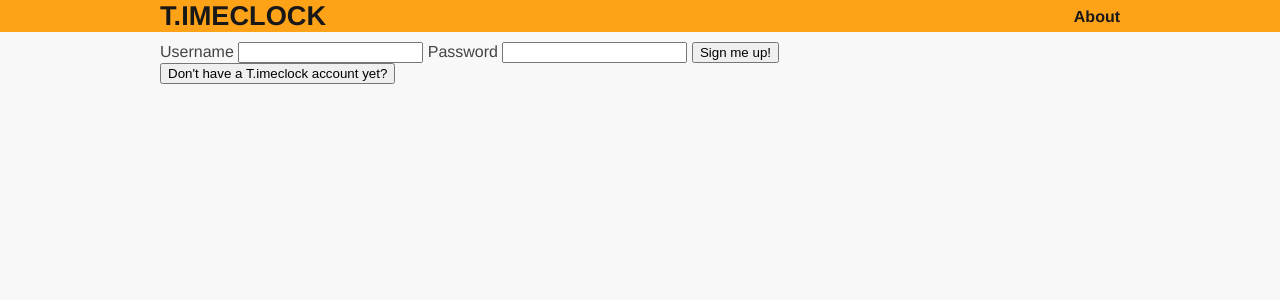
After one commit to mileswwatkins/t.imeclock, a Flask app: page /login in a window 1280 px wide. The commit adds this page. Shown: the top 300 px of the page. Run offline with Flask 2, Linux system fonts and the light colour scheme.

Commit message:
Started structuring the website, and added at least dummy pages for all planned URLs.

```diff
--- a/models.py
+++ b/models.py
@@ -10,9 +10,11 @@ class User(Base):
     __tablename__ = 'users'
     id = Column(Integer, primary_key=True)
     name = Column(String, nullable=False)
+    email = Column(String, nullable=False)
+    password = Column(String, nullable=False)
     projects = relationship('Project')
 
-    def __init__(self, name):
+    def __init__(self, name, email, password):
         self.name = name
 
     def __repr__(self):
--- a/routes.py
+++ b/routes.py
@@ -1,4 +1,9 @@
 from flask import Flask, render_template, redirect, url_for, g, request
+
+from flask_wtf import Form
+from wtforms import TextField, PasswordField
+from wtforms.validators import DataRequired, Email, Length
+
 from contextlib import closing
 
 from sqlalchemy import create_engine
@@ -12,6 +17,7 @@ from models import User, Project
 # Set application constants, and create application
 DATABASE = '/tmp/timeclock.db'
 DEBUG = True
+SECRET_KEY = 'whateverrrr'
 
 app = Flask(__name__)
 app.config.from_object(__name__)
@@ -23,33 +29,57 @@ def shutdown_session(exception=None):
     session.remove()
 
 
-# Add a new user based on the URL, and print their name out
-@app.route('/new_user/<username>')
-def new_user(username):
-    user = User(username)
-    session.add(user)
-    session.commit()
-    return "User added: {}".format(username)
+# Create a login and registration form
+class RegisterForm(Form):
+    name = TextField('Username', validators=[
+            Length(min=1, max=32, message="Maximum username length is 32")])
+    email = TextField('Email', validators=[
+            Email(message="A valid email address, please")])
+    password = PasswordField('Password', validators=[
+            Length(min=1, max=32, message="Maximum password length is 32")])
+    confirm_password = PasswordField('Confirm Password', validators=[
+            Length(min=1, max=32, message="Maximum password length is 32")])
 
-# Print list of all users
+@app.route('/login', methods=['POST', 'GET'])
+def login():
+    form = RegisterForm()
+    if form.validate_on_submit():
+        # Log the user in here with Flask-Login library
+        return redirect('/user_list')
+    return render_template('login.html', form=form)
+
+@app.route('/register', methods=['POST', 'GET'])
+def register():
+    form = RegisterForm()
+    if form.validate_on_submit():
+        user = User(name=form.name.data, email=form.email.data,
+                password=form.password.data)
+        session.add(user)
+        session.commit()
+         # Log the user in here with Flask-Login library
+        return redirect('/user_list')
+    return render_template('register.html', form=form)
+
+@app.route('/current', methods=['POST', 'GET'])
+def current():
+    pass
+
+@app.route('/today')
+def today():
+    pass
+
+@app.route('/history', methods=['POST', 'GET'])
+def history():
+    pass
+
+# For administrative and development purposes, print a list of all users
 @app.route('/user_list')
 def user_list():
-    if User.query.all() is not []:
-        all_users = ''
-        for user in User.query.all():
-            all_users = all_users + user.name + ' '
-        return all_users
-    else:
-        return "No users in database"
+    return render_template('user_list.html', users=User.query.all())
 
-@app.route('/new_user_form', methods=['POST', 'GET'])
-def new_user_form():
-    if request.method == 'POST':
-        user = User(request.form['username'])
-        session.add(user)
-        session.commit()
-    return render_template('new_user_form.html')
-
+@app.route('/about')
+def about():
+    return render_template('about.html')
 
 if __name__ == '__main__':
     app.run()
--- a/static/css/main.css
+++ b/static/css/main.css
@@ -3,15 +3,16 @@ body {
   padding: 0;
   font-family: "Helvetica Neue", Helvetica, Arial, sans-serif;
   color: #444;
+  background-color: #F8F8F8;
 }
 
 /*
- * Create dark grey header with a white logo
+ * Create orange header with a black logo
  */
 
 header {
-  background-color: #2B2B2B;
-  height: 35px;
+  background-color: #FF9900;
+  height: 32px;
   width: 100%;
   opacity: .9;
   margin-bottom: 10px;
@@ -20,13 +21,13 @@ header {
 header h1.logo {
   margin: 0;
   font-size: 1.7em;
-  color: #fff;
+  color: #000000;
   text-transform: uppercase;
   float: left;
 }
 
 header h1.logo:hover {
-  color: #fff;
+  color: #000000;
   text-decoration: none;
 }
 
@@ -48,7 +49,7 @@ header h1.logo:hover {
 }
 
 .menu li a {
-  color: #999;
+  color: #000000;
   text-decoration: none;
 }
 
@@ -57,7 +58,7 @@ header h1.logo:hover {
  */
 
 .container {
-  width: 940px;
+  width: 960px;
   margin: 0 auto;
 }
 
--- /dev/null
+++ b/templates/about.html
@@ -0,0 +1,5 @@
+{% extends "layout.html" %}
+
+{% block content %}
+    <p>Designed with love by Miles Watkins.</p>
+{% endblock %}
--- /dev/null
+++ b/templates/layout.html
@@ -0,0 +1,26 @@
+<!DOCTYPE html>
+<html>
+    <head>
+        <title>T.imeclock</title>
+        <link rel="stylesheet" href="{{ url_for('static', filename='css/main.css') }}">
+    </head>
+    <body>
+
+        <header>
+            <div class="container">
+                <h1 class="logo">T.imeclock</h1>
+                <strong><nav>
+                    <ul class="menu">
+                        <li><a href="/about">About</a></li>
+                    </ul>
+                </nav></strong>
+            </div>
+        </header>
+
+        <div class="container">
+            {% block content %}
+            {% endblock %}
+        </div>
+
+    </body>
+</html>
--- /dev/null
+++ b/templates/login.html
@@ -0,0 +1,21 @@
+{% extends "layout.html" %}
+
+{% block content %}
+    <form method="POST">
+        {{ form.hidden_tag() }}
+        {{ form.name.label }} {{ form.name(size=20) }}
+        {{ form.password.label }} {{ form.password(size=20) }}
+
+        {% if form.name.errors %}
+            <ul class="errors">{% for error in form.name.errors %}
+                <li> {{ error }} </li>
+            {% endfor %}</ul>
+        {% endif %}
+
+        <input type="submit" value="Sign me up!">
+    </form>
+
+    <form action="/register">
+        <input type="submit" value="Don't have a T.imeclock account yet?">
+    </form>
+{% endblock %}
```
Also changed, not shown: templates/new_user_form.html (deleted, +0 -19 lines), templates/register.html (added, +19 -0 lines), templates/user_list.html (added, +11 -0 lines).
